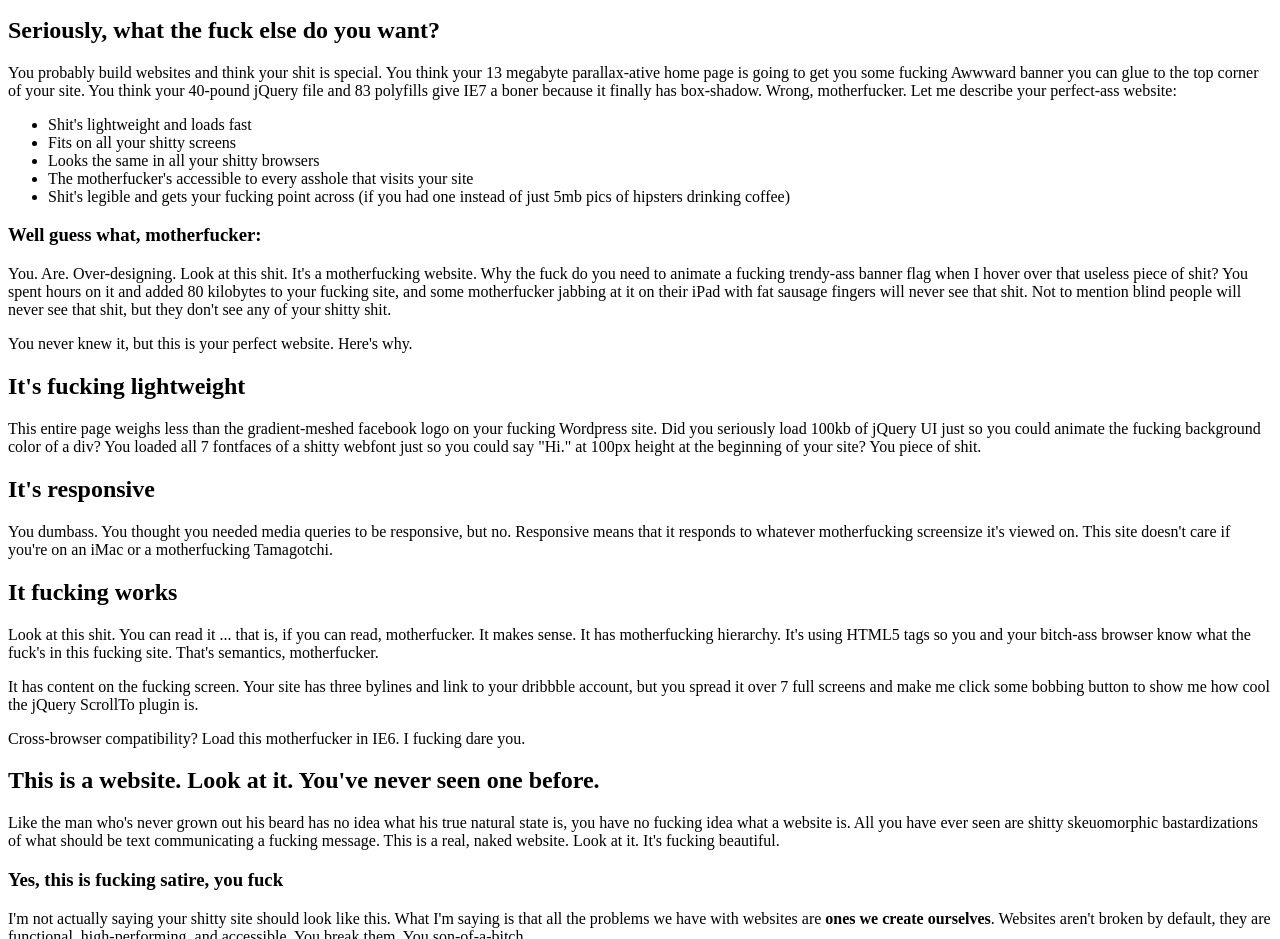
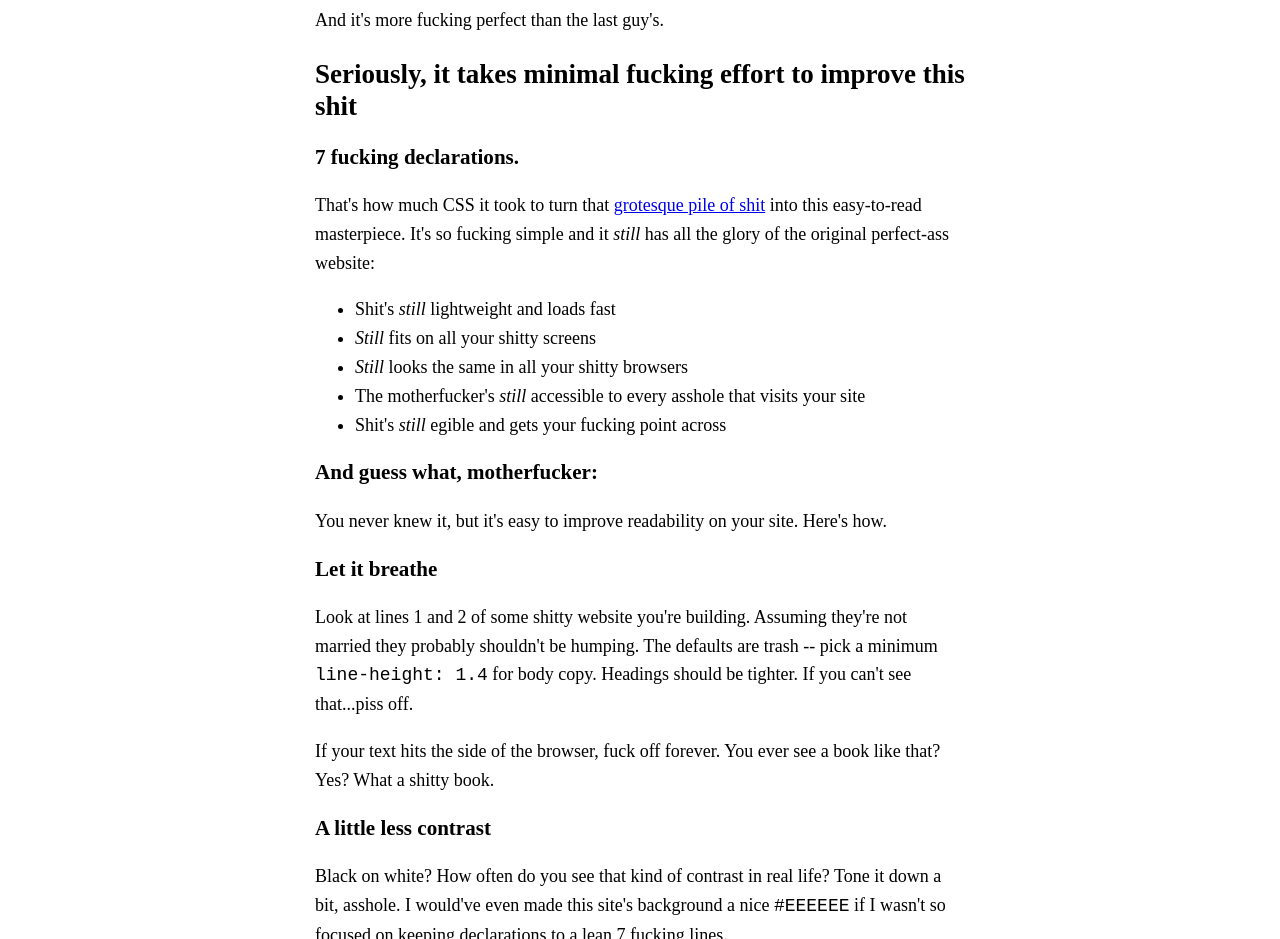
Before and after one commit to notmoebius/bettermotherfuckingwebsite, a plain HTML site: page index.html in a window 1280 px wide. Shown: the part 101-1040 px from the top of the page. Drawn offline with Linux system fonts and the light colour scheme.

Commit message:
ajout css

```diff
--- a/index.html
+++ b/index.html
@@ -3,79 +3,64 @@
 <head>
     <meta charset="utf-8">
     <meta name="viewport" content="width=device-width, initial-scale=1">
-
-    <!-- FOR THE CURIOUS: This site was made by @thebarrytone. Don't tell my mom. -->
-
-    <title>Motherfucking Website</title>
+    <link rel="stylesheet" href="style.css" />
+    <title>Better Motherfucking Website</title>
 </head>
 
 <body>
     <header>
-        <h1>This is a motherfucking website.</h1>
-        <aside>And it's fucking perfect.</aside>
+        <h1>This is a <em>still</em> motherfucking website.</h1>
+        <aside>And it's more fucking perfect than the last guy's.</aside>
     </header>
 
-        <h2>Seriously, what the fuck else do you want?</h2>
+        <h2>Seriously, it takes minimal fucking effort to improve this shit</h2>
 
-        <p>You probably build websites and think your shit is special. You think your 13 megabyte parallax-ative home page is going to get you some fucking Awwward banner you can glue to the top corner of your site. You think your 40-pound jQuery file and 83 polyfills give IE7 a boner because it finally has box-shadow. Wrong, motherfucker. Let me describe your perfect-ass website:</p>
+        <h3>7 fucking declarations.</h3>
 
+        <p>That's how much CSS it took to turn that <a href="http://motherfuckingwebsite.com/">grotesque pile of shit</a> into this easy-to-read masterpiece. It's so fucking simple and it <em>still</em> has all the glory of the original perfect-ass website:</p>
         <ul>
-            <li>Shit's lightweight and loads fast</li>
-            <li>Fits on all your shitty screens</li>
-            <li>Looks the same in all your shitty browsers</li>
-            <li>The motherfucker's accessible to every asshole that visits your site</li>
-            <li>Shit's legible and gets your fucking point across (if you had one instead of just 5mb pics of hipsters drinking coffee)</li>
+            <li>Shit's <em>still</em> lightweight and loads fast</li>
+            <li><em>Still</em> fits on all your shitty screens</li>
+            <li><em>Still</em> looks the same in all your shitty browsers</li>
+            <li>The motherfucker's <em>still</em> accessible to every asshole that visits your site</li>
+            <li>Shit's <em>still</em> egible and gets your fucking point across</li>
         </ul>
 
-        <h3>Well guess what, motherfucker:</h3>
+        <h3>And guess what, motherfucker:</h3>
 
-        <p>You. Are. Over-designing. Look at this shit. It's a motherfucking website. Why the fuck do you need to animate a fucking trendy-ass banner flag when I hover over that useless piece of shit? You spent hours on it and added 80 kilobytes to your fucking site, and some motherfucker jabbing at it on their iPad with fat sausage fingers will never see that shit. Not to mention blind people will never see that shit, but they don't see any of your shitty shit.</p>
+        <p>You never knew it, but it's easy to improve readability on your site. Here's how.</p>
 
-        <p>You never knew it, but this is your perfect website. Here's why.</p>
+        <h3>Let it breathe</h3>
 
-        <h2>It's fucking lightweight</h2>
+        <p>Look at lines 1 and 2 of some shitty website you're building. Assuming they're not married they probably shouldn't be humping. The defaults are trash -- pick a minimum <code>line-height: 1.4</code> for body copy. Headings should be tighter. If you can't see that...piss off.</p>
 
-        <p>This entire page weighs less than the gradient-meshed facebook logo on your fucking Wordpress site. Did you seriously load 100kb of jQuery UI just so you could animate the fucking background color of a div? You loaded all 7 fontfaces of a shitty webfont just so you could say "Hi." at 100px height at the beginning of your site? You piece of shit.</p>
+        <p>If your text hits the side of the browser, fuck off forever. You ever see a book like that? Yes? What a shitty book.</p>
 
-        <h2>It's responsive</h2>
+        <h3>A little less contrast</h3>
 
-        <p>You dumbass. You thought you needed media queries to be responsive, but no. Responsive means that it responds to whatever motherfucking screensize it's viewed on. This site doesn't care if you're on an iMac or a motherfucking Tamagotchi.</p>
+        <p>Black on white? How often do you see that kind of contrast in real life? Tone it down a bit, asshole. I would've even made this site's background a nice <code>#EEEEEE</code> if I wasn't so focused on keeping declarations to a lean 7 fucking lines.</p>
 
-        <h2>It fucking works</h2>
+        <h3>Size Matters</h3>
 
-        <p>Look at this shit. You can read it ... that is, if you can read, motherfucker. It makes sense. It has motherfucking hierarchy. It's using HTML5 tags so you and your bitch-ass browser know what the fuck's in this fucking site. That's semantics, motherfucker.</p>
+        <p>I know your partner says otherwise, but it's true. Bump that body copy to render close to 16px or more. Smaller type works well for print, not the screen.</p>
 
-        <p>It has content on the fucking screen. Your site has three bylines and link to your dribbble account, but you spread it over 7 full screens and make me click some bobbing button to show me how cool the jQuery ScrollTo plugin is.</p>
+        <h3>Line-width, motherfucker</h3>
 
-        <p>Cross-browser compatibility? Load this motherfucker in IE6. I fucking dare you.</p>
+        <p>Looking at an LCD screen is strainful enough. Don't make me read a line of text that's 200 fucking characters long. Keep it to a nice 60-80 and users might actually read more than one sentence of your worthless dribble.</p>
 
-        <h2>This is a website. Look at it.  You've never seen one before.</h2>
+        <h3>Yes, this is <em>also</em> fucking satire, you fuck</h3>
 
-        <p>Like the man who's never grown out his beard has no idea what his true natural state is, you have no fucking idea what a website is. All you have ever seen are shitty skeuomorphic bastardizations of what should be text communicating a fucking message. This is a real, naked website. Look at it. It's fucking beautiful.</p>
+        <p>I love what the creator of <a href="http://motherfuckingwebsite.com/"> this site's inspiration</a> did. What I'm saying is that it's so, so simple to make sites easier to read. Websites are broken by default, they are functional, high-performing, and accessible, but they're also fucking ugly. You and all the other web designers out there need to make them not total shit.</p>
 
-        <h3>Yes, this is fucking satire, you fuck</h3>
-
-        <p>I'm not actually saying your shitty site should look like this. What I'm saying is that all the problems we have with websites are <strong>ones we create ourselves</strong>. Websites aren't broken by default, they are functional, high-performing, and accessible. You break them. You son-of-a-bitch.</p>
-
-        <blockquote cite="https://www.vitsoe.com/us/about/good-design">"Good design is as little design as possible."<br>
-            - some German motherfucker
+        <blockquote>"You're a fucking moron if you use default browser styles." <br>
+            - Eleanor Roosevelt
         </blockquote>
 
     <hr>
 
     <h2>Epilogue</h2>
-    <p>From the philosophies expressed (poorly) above, <a href="http://txti.es">txti</a> was created. You should try it today to make your own motherfucking websites.</p>
-
-    <!-- yes, I know...wanna fight about it? -->
-    <script>
-      (function(i,s,o,g,r,a,m){i['GoogleAnalyticsObject']=r;i[r]=i[r]||function(){
-      (i[r].q=i[r].q||[]).push(arguments)},i[r].l=1*new Date();a=s.createElement(o),
-      m=s.getElementsByTagName(o)[0];a.async=1;a.src=g;m.parentNode.insertBefore(a,m)
-      })(window,document,'script','//www.google-analytics.com/analytics.js','ga');
-
-      ga('create', 'UA-45956659-1', 'motherfuckingwebsite.com');
-      ga('send', 'pageview');
-    </script>
+    <p>Inspired by the geniuses behind <a href="http://motherfuckingwebsite.com/">motherfuckingwebsite.com</a> and <a href="http://txti.es">txti</a>.</p>
+    <p>This page—that isn't a total fucking eyesore—was created by <a href="https://twitter.com/notmoebius">me</a> with help from <a href="https://twitter.com/gabehammersmith">him</a>.</p>
 
 </body>
 </html>
--- /dev/null
+++ b/style.css
@@ -0,0 +1,11 @@
+body
+{
+    margin: 40px auto;
+    line-height: 1.6;
+    font-size: 18px;
+    max-width: 650px;
+}
+
+h1,h2,h3 {
+    line-height: 1.2;
+}
```
